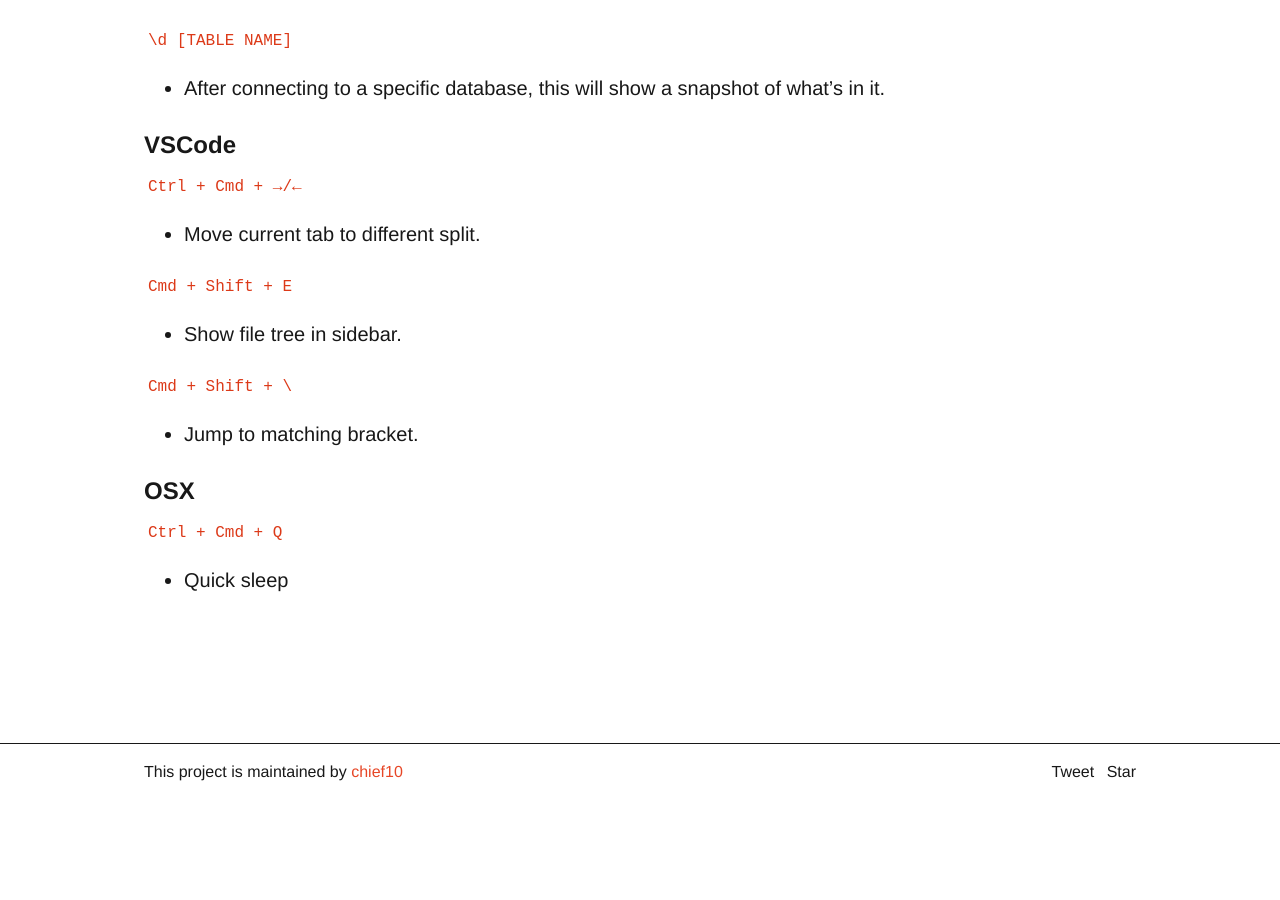
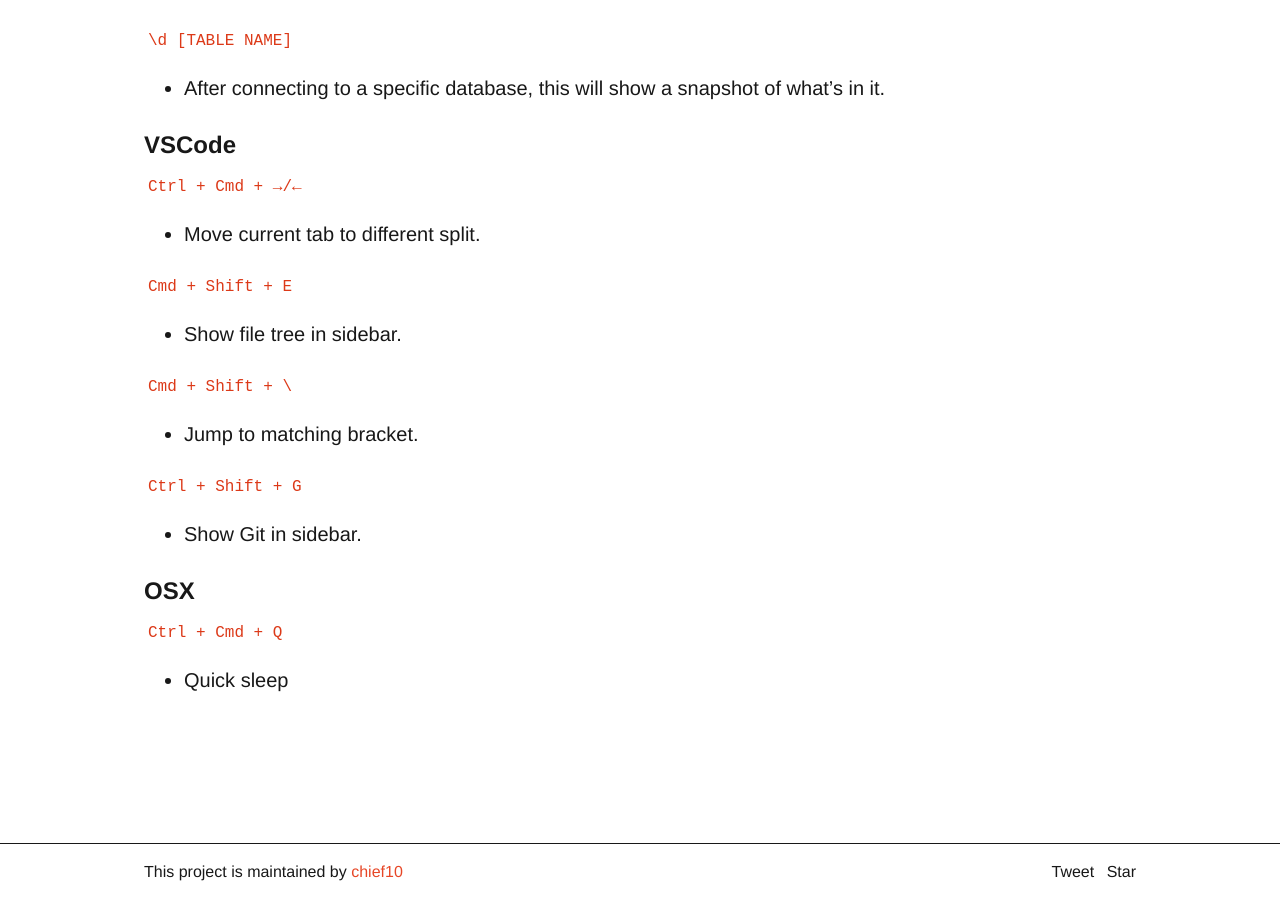
Before and after one commit to chief10/chief10.github.io, a Jekyll site: the page built from cheatsheet.md, in a window 1280 px wide and 900 px high, scrolled down 4282 px. Built offline with Jekyll 4.4.1, drawn with Linux system fonts in a browser that asks for light colours; comment, search, counter and statistics services are not loaded; before the commit the page ends 5082 px from its top, so only the background shows below that.

Commit message:
Add vscode cmd

```diff
--- a/cheatsheet.md
+++ b/cheatsheet.md
@@ -138,6 +138,9 @@ https://github.com/ClickTripz/clicktripz.web/pull/2891/files?w=1
 `Cmd + Shift + \`
 - Jump to matching bracket.
 
+`Ctrl + Shift + G`
+- Show Git in sidebar.
+
 ### OSX
 
 `Ctrl + Cmd + Q`
```
